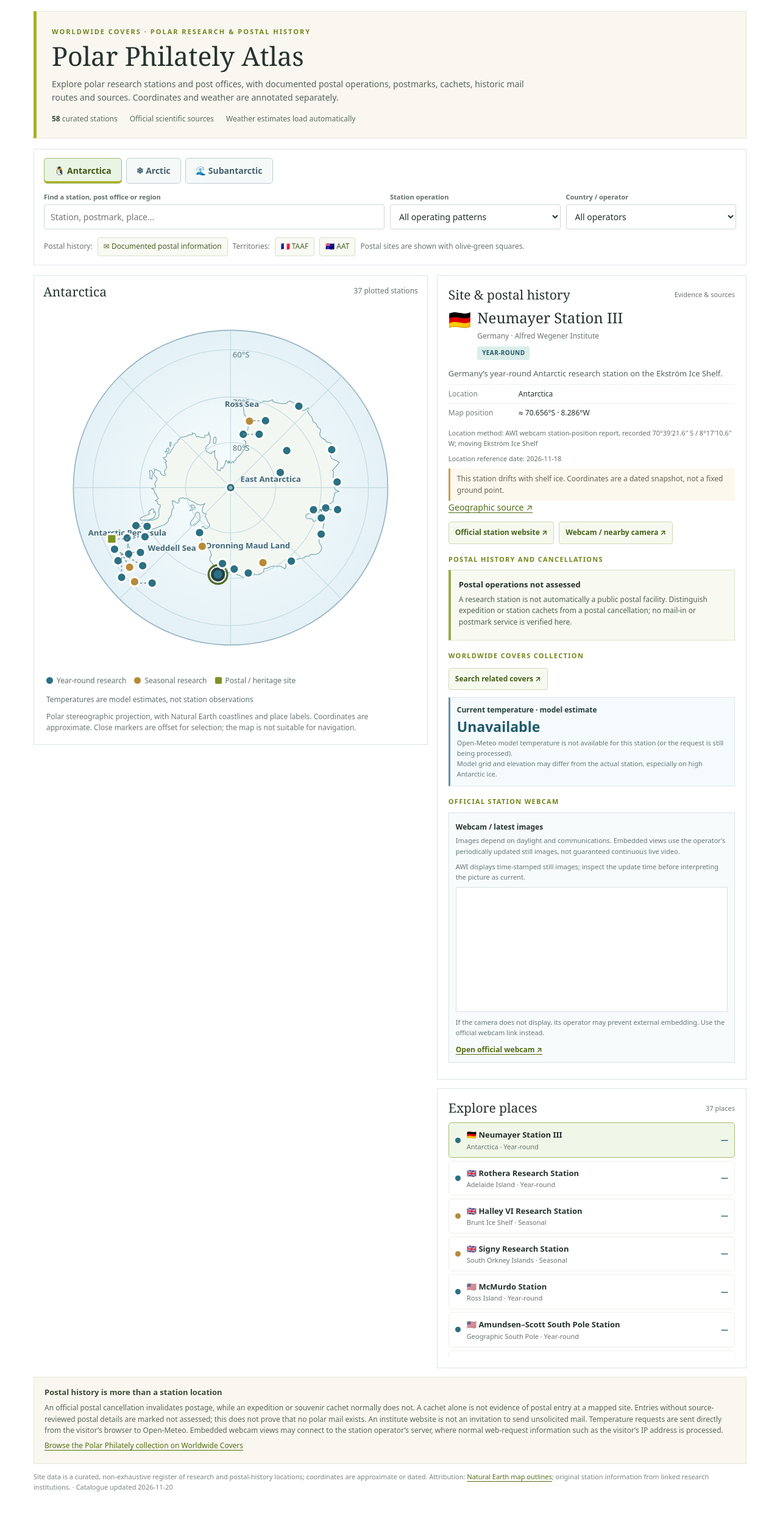
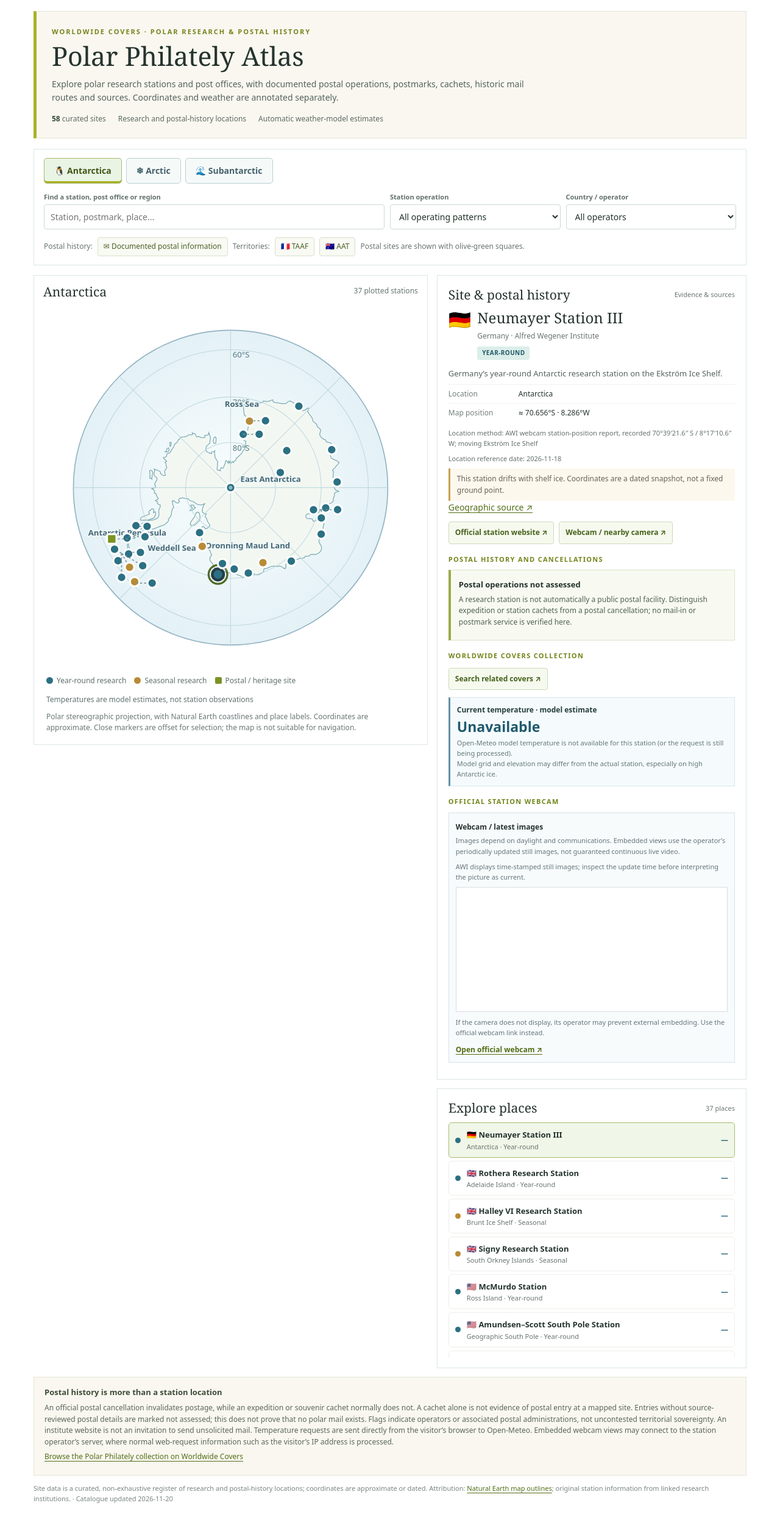
Before and after one commit to AyLien026/worldwide-cover-monitor, a plain HTML site: page polar/index.html in a window 1280 px wide. Shown: the whole page at 61% size. Drawn offline with Linux system fonts and the light colour scheme; no server answers; grey boxes are pictures that could not be loaded.

Commit message:
Clarify atlas site categories, operator flags and scope

```diff
--- a/polar/index.html
+++ b/polar/index.html
@@ -101,7 +101,7 @@ html.embedded .hero{display:none}html.embedded .shell{padding-top:5px}
  <div class="kicker">Worldwide Covers · Polar research & postal history</div>
  <h1>Polar Philately Atlas</h1>
  <p>Explore polar research stations and post offices, with documented postal operations, postmarks, cachets, historic mail routes and sources. Coordinates and weather are annotated separately.</p>
- <div class="hero-meta"><span><b class="h-metric" id="stations-total">–</b> curated stations</span><span>Official scientific sources</span><span>Weather estimates load automatically</span></div>
+ <div class="hero-meta"><span><b class="h-metric" id="stations-total">–</b> curated sites</span><span>Research and postal-history locations</span><span>Automatic weather-model estimates</span></div>
 </header>
 <section class="controls" aria-label="Atlas filters">
  <div class="tabs" role="group" aria-label="Select polar region">
@@ -139,7 +139,7 @@ html.embedded .hero{display:none}html.embedded .shell{padding-top:5px}
 </div>
 <section class="about">
  <strong>Postal history is more than a station location</strong>
- <p>An official postal cancellation invalidates postage, while an expedition or souvenir cachet normally does not. A cachet alone is not evidence of postal entry at a mapped site. Entries without source-reviewed postal details are marked not assessed; this does not prove that no polar mail exists. An institute website is not an invitation to send unsolicited mail. Temperature requests are sent directly from the visitor’s browser to Open-Meteo. Embedded webcam views may connect to the station operator’s server, where normal web-request information such as the visitor’s IP address is processed.</p>
+ <p>An official postal cancellation invalidates postage, while an expedition or souvenir cachet normally does not. A cachet alone is not evidence of postal entry at a mapped site. Entries without source-reviewed postal details are marked not assessed; this does not prove that no polar mail exists. Flags indicate operators or associated postal administrations, not uncontested territorial sovereignty. An institute website is not an invitation to send unsolicited mail. Temperature requests are sent directly from the visitor’s browser to Open-Meteo. Embedded webcam views may connect to the station operator’s server, where normal web-request information such as the visitor’s IP address is processed.</p>
  <p><a href="https://www.worldwidecovers.com/search/label/%2APolar-Philately" target="_blank" rel="noopener noreferrer">Browse the Polar Philately collection on Worldwide Covers</a></p>
 </section>
 <div class="footer" id="update-line">Site data is a curated, non-exhaustive register of research and postal-history locations; coordinates are approximate or dated. Attribution: <a href="https://github.com/johan/world.geo.json" target="_blank" rel="noopener noreferrer">Natural Earth map outlines</a>; original station information from linked research institutions.</div>
```
